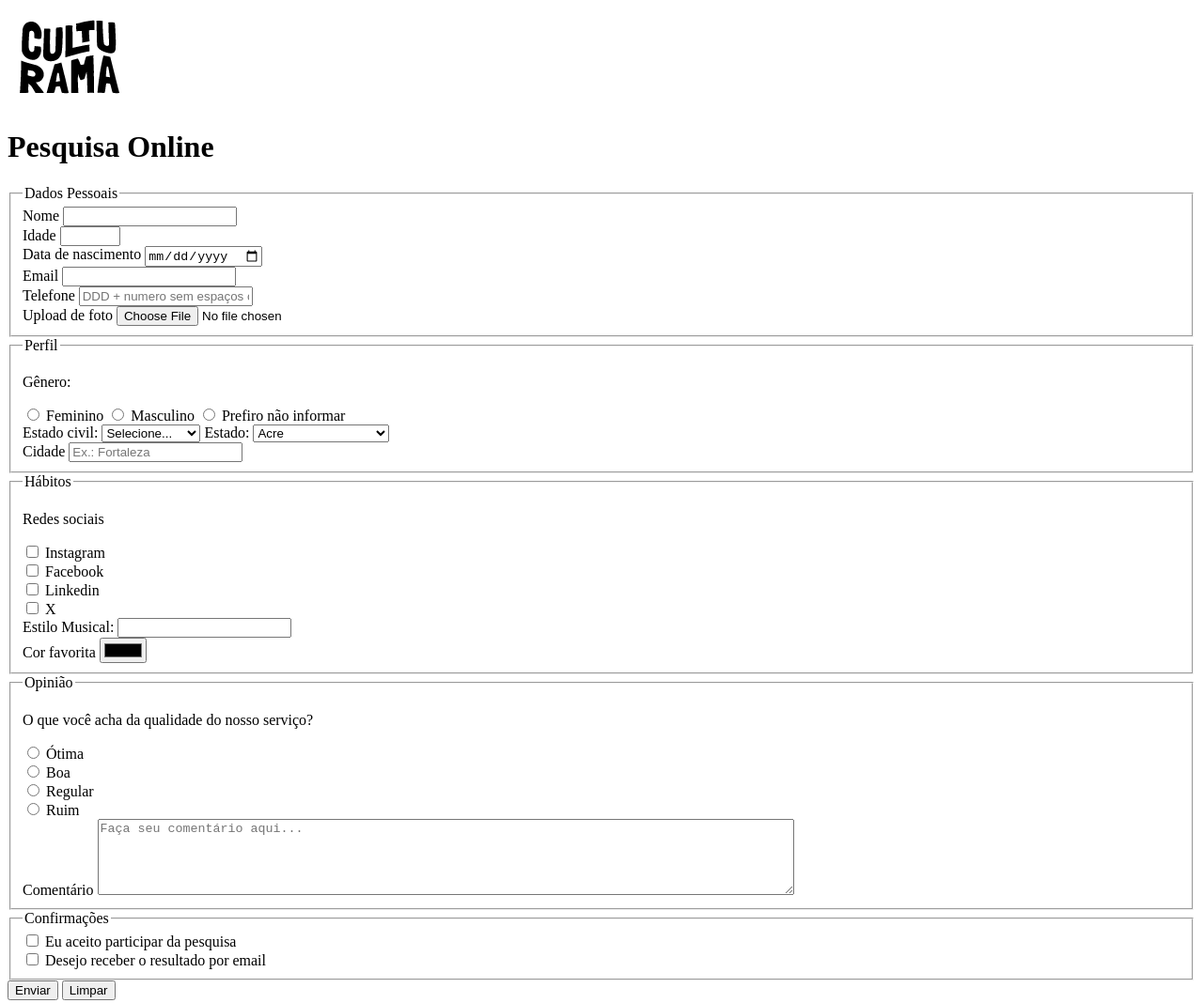
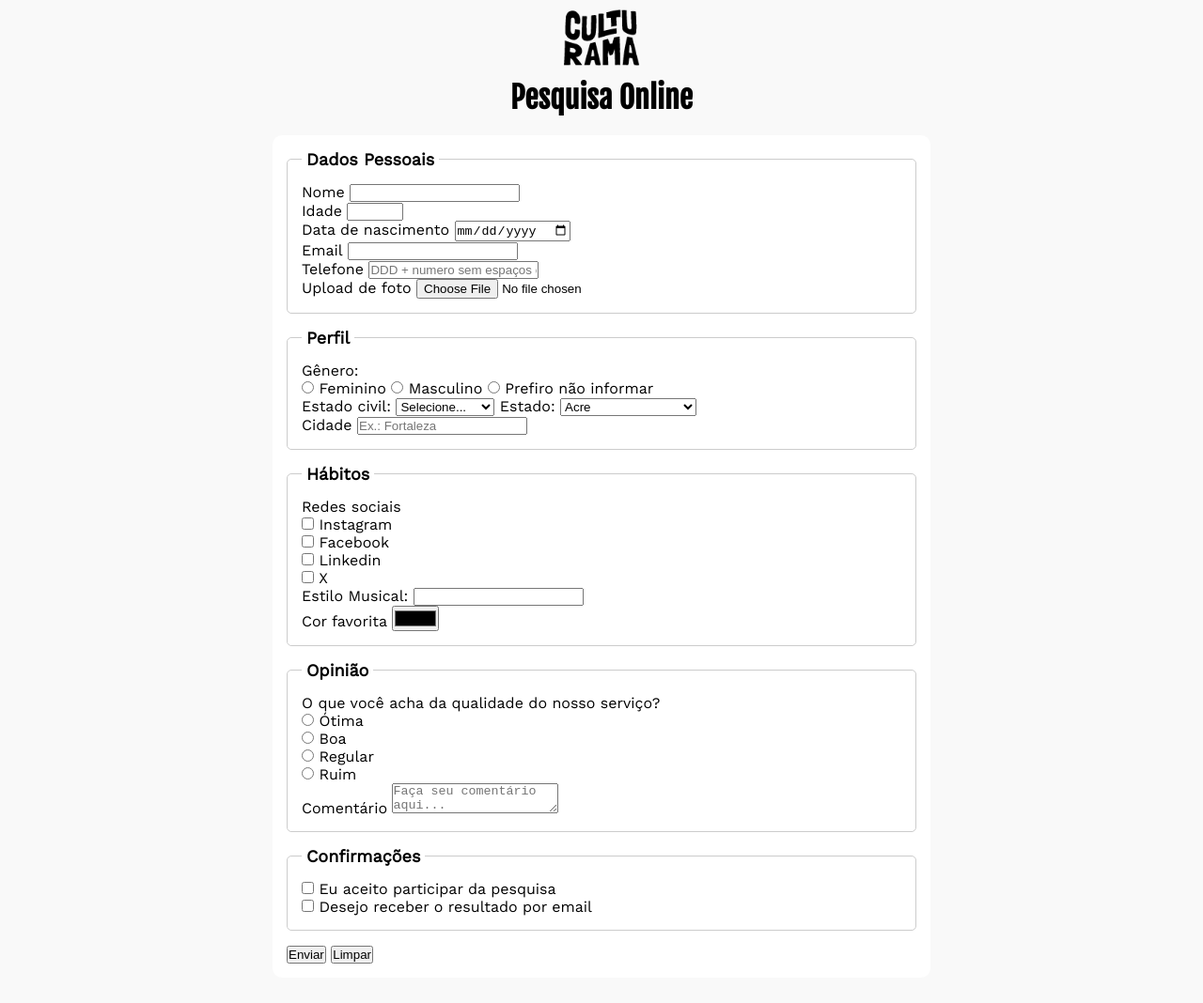
Before and after one commit to vilasboas-developer/pesquisa-culturama, a plain HTML site: page index.html in a window 1280 px wide. Shown: the whole page at 94% size. After the commit the page ends 1041 px from the top, so only its background shows below. Drawn offline with nearby package versions, Linux system fonts and the light colour scheme.

Commit message:
Adiciona estilos para a estrutura da página e caixas do layout

```diff
--- a/css/style.css
+++ b/css/style.css
@@ -0,0 +1,48 @@
+* {
+    margin: 0;
+    padding: 0;
+    box-sizing: border-box;
+}
+
+body {
+    background-color: #f9f9f9;
+    font-family: "Work Sans", sans-serif;
+}
+
+main {
+    width: 100%;
+    max-width: 700px;
+    margin: 0 auto;
+}
+
+header {
+    text-align: center;
+    margin-bottom: 20px;
+}
+
+img {
+    width: 100px;
+}
+
+h1 {
+    font-family: "Fjalla One", sans-serif;
+}
+
+form {
+    background-color: #ffffff;
+    padding: 15px;
+    border-radius: 10px;
+}
+
+fieldset {
+    padding: 15px;
+    border: 1px solid #cccccc;
+    border-radius: 5px;
+    margin-bottom: 15px;
+}
+
+legend {
+    font-weight: bold;
+    font-size: 18px;
+    padding: 0 5px;
+}
--- a/index.html
+++ b/index.html
@@ -16,6 +16,7 @@
     <title>Pesquisa Culturama</title>
   </head>
   <body>
+    <main>
       <header>
         <img src="img/logo-culturama.png" alt="logo culturama" />
         <h1>Pesquisa Online</h1>
@@ -79,7 +80,12 @@
             <legend>Perfil</legend>
 
             <p>Gênero:</p>
-          <input type="radio" name="userGender" id="female" value="feminino" />
+            <input
+              type="radio"
+              name="userGender"
+              id="female"
+              value="feminino"
+            />
             <label for="female">Feminino</label>
 
             <input type="radio" name="userGender" id="male" value="masculino" />
@@ -158,11 +164,21 @@
             <label for="instagram">Instagram</label>
             <br />
 
-          <input type="checkbox" name="social" id="facebook" value="facebook" />
+            <input
+              type="checkbox"
+              name="social"
+              id="facebook"
+              value="facebook"
+            />
             <label for="facebook">Facebook</label>
             <br />
 
-          <input type="checkbox" name="social" id="linkedin" value="linkedin" />
+            <input
+              type="checkbox"
+              name="social"
+              id="linkedin"
+              value="linkedin"
+            />
             <label for="linkedin">Linkedin</label>
             <br />
 
@@ -224,8 +240,6 @@
             <textarea
               name="userComment"
               id="comment"
-            rows="5"
-            cols="90"
               placeholder="Faça seu comentário aqui..."
             ></textarea>
           </fieldset>
@@ -257,5 +271,6 @@
           <button type="reset">Limpar</button>
         </form>
       </section>
+    </main>
   </body>
 </html>
```
Lines whose indentation alone changed are shown as unchanged.
